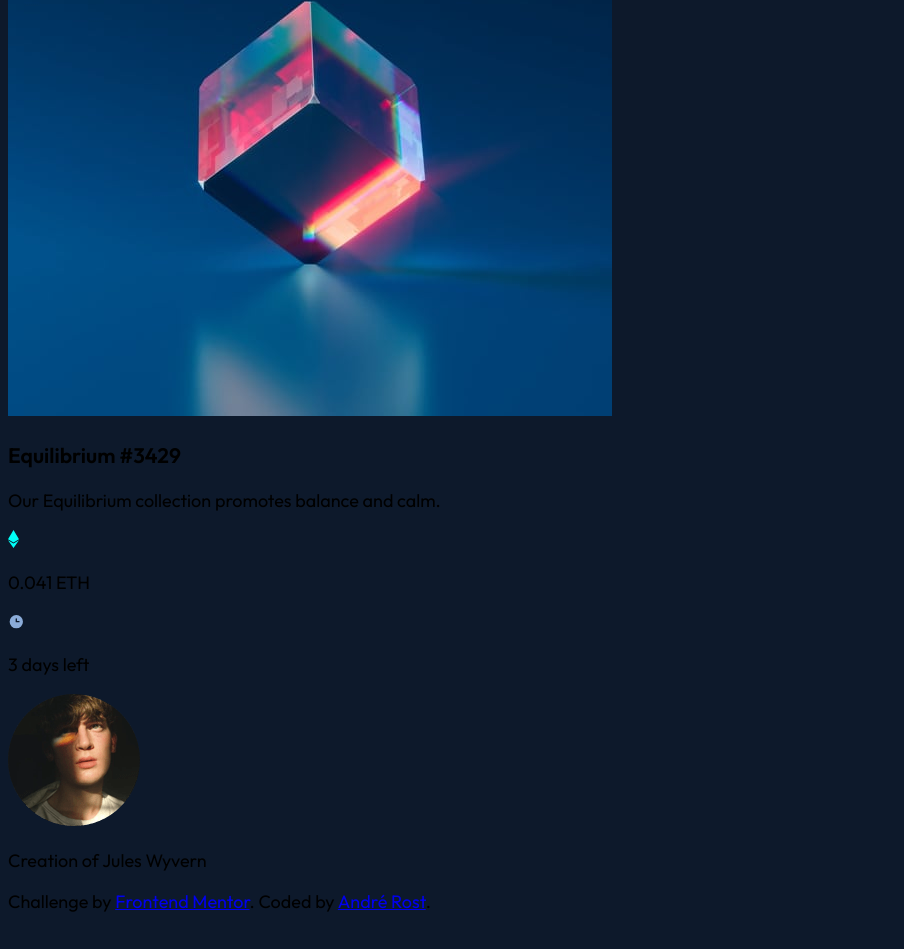
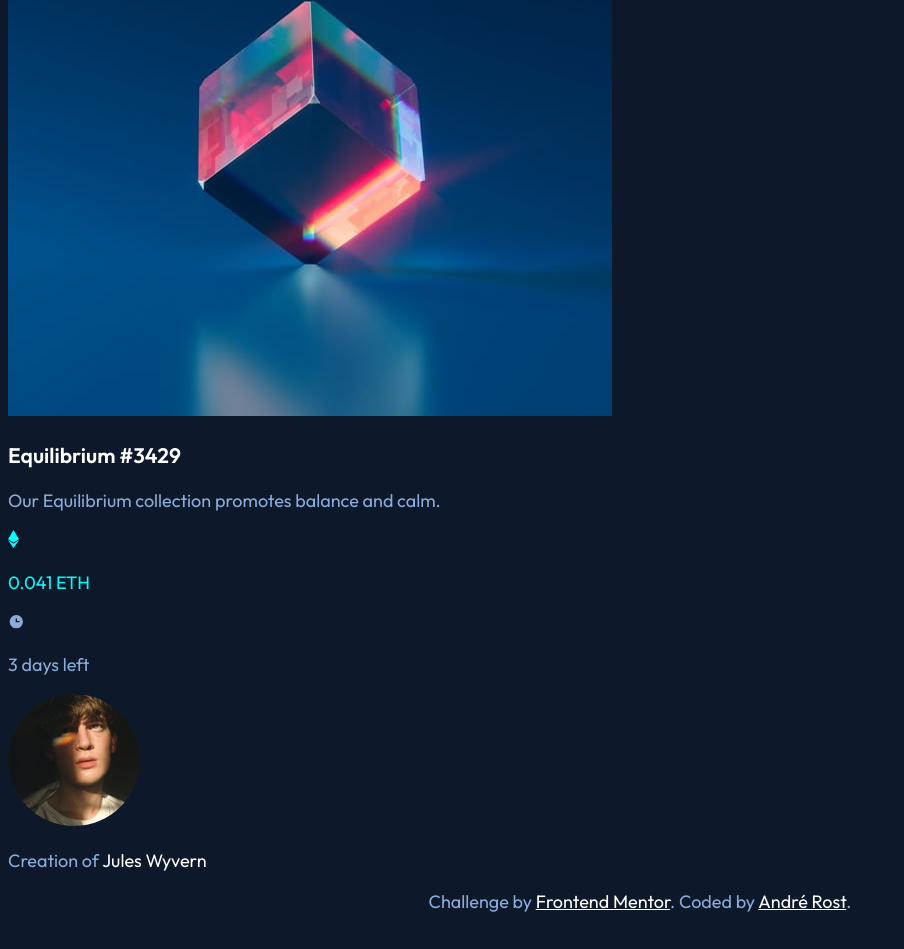
Before and after one commit to andre-rost/nft-preview-card-component-main, a plain HTML site: page index.html in a window 1280 px wide. Shown: the part 196-1145 px from the top of the page, without its empty margins (0-904 px from the left). Before the commit the page ends 1117 px from the top, so only its background shows below. Drawn offline with Linux system fonts and the light colour scheme.

Commit message:
Add color sheme

```diff
--- a/index.html
+++ b/index.html
@@ -36,7 +36,7 @@
         </div>
         <div class="card-footer">
             <img src="resources/images/image-avatar.png">
-            <p>Creation of Jules Wyvern</p>
+            <p>Creation of <span style="color:white">Jules Wyvern</span></p>
         </div>
     </div>
 
--- a/resources/css/style.css
+++ b/resources/css/style.css
@@ -6,7 +6,41 @@ html {
 
 body {}
 
+h3 {
+    color: white;
+}
+
+
+/* CARD */
+
+.card-text p {
+    color: hsl(215, 51%, 70%);
+}
+
+.card-eth p {
+    color: hsl(178, 100%, 50%)
+}
+
+.card-days p {
+    color: hsl(215, 51%, 70%);
+}
+
+.card-footer p {
+    color: hsl(215, 51%, 70%);
+}
+
 
 /* FOOTER */
 
-.footer {}
+.footer a {
+    color: white;
+}
+
+.footer {
+    position: relative;
+    bottom: 0;
+    font-size: 1em;
+    text-align: center;
+    color: hsl(215, 51%, 70%);
+    margin: 0 0 2em 0;
+}
```
